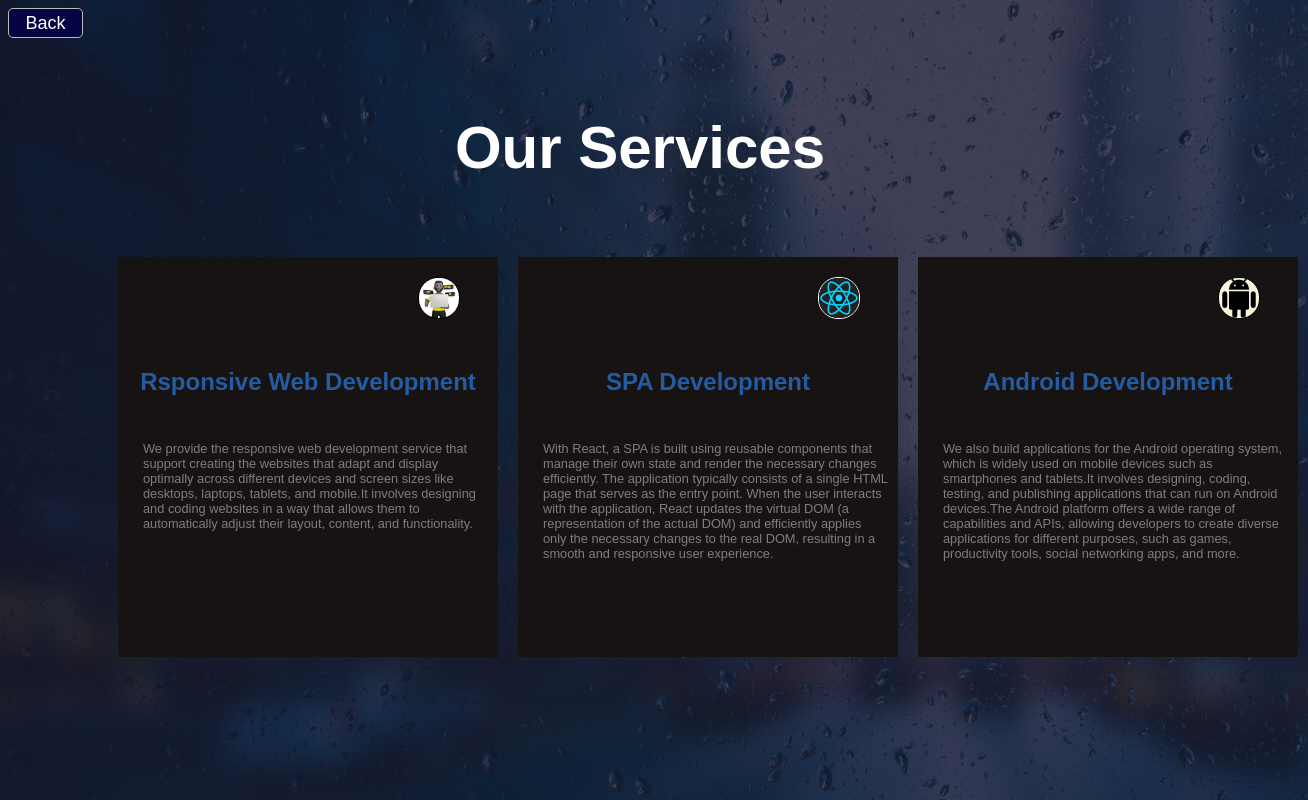
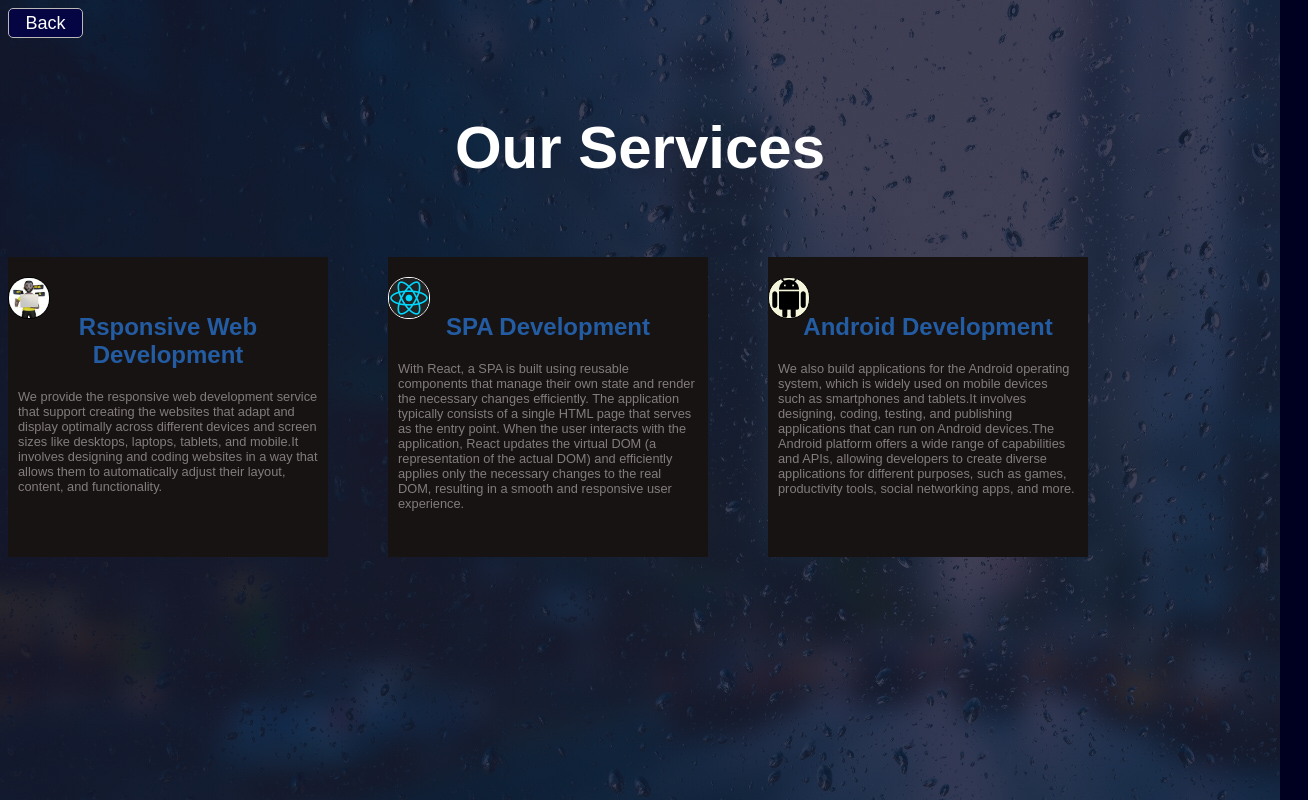
Before and after one commit to bharatjc/portfolio.github.io, a plain HTML site: page services.html in a window 1280 px wide. Shown: the whole page, 1308 px wide, since content can reach past the window. Drawn offline with Linux system fonts and the light colour scheme.

Commit message:
Update services.html

```diff
--- a/services.html
+++ b/services.html
@@ -24,27 +24,25 @@
       }
       .container {
         display: flex;
-        justify-content: space-around;
+        justify-content: space-between;
         height: 450px;
-        width: 1200px;
-        margin-left: 100px;
+        width: 1080px;
         color: rgb(130, 124, 124);
       }
       .left {
         background-color: rgb(24, 19, 19);
-        width: 380px;
-        height: 400px;
+        width: 320px;
+        height: 300px;
       }
       .left img {
         width: 40px;
-        margin-left: 300px;
         margin-top: 20px;
         border: 1px solid black;
         border-radius: 20px;
       }
       .left h2 {
         text-align: center;
-        margin: 45px 0;
+        margin: -10px 0;
         color: rgb(35, 92, 162);
       }
       .left h2:hover {
@@ -53,24 +51,22 @@
       }
       .left p {
         margin: 30px 10px;
-        margin-left: 25px;
         font-size: 0.8rem;
       }
       .mid {
         background-color: rgb(24, 19, 19);
-        width: 380px;
-        height: 400px;
+        width: 320px;
+        height: 300px;
       }
       .mid img {
         width: 40px;
-        margin-left: 300px;
         margin-top: 20px;
         border: 1px solid white;
         border-radius: 20px;
       }
       .mid h2 {
         text-align: center;
-        margin: 45px 0;
+        margin: -10px 0;
         color: rgb(35, 92, 162);
       }
       .mid h2:hover {
@@ -79,25 +75,23 @@
       }
       .mid p {
         margin: 30px 10px;
-        margin-left: 25px;
         font-size: 0.8rem;
       }
       .right {
         background-color: rgb(24, 19, 19);
-        width: 380px;
-        height: 400px;
+        width: 320px;
+        height: 300px;
       }
       .right img {
         width: 40px;
         background-color: beige;
-        margin-left: 300px;
         margin-top: 20px;
         border: 1px solid black;
         border-radius: 20px;
       }
       .right h2 {
         text-align: center;
-        margin: 45px 0;
+        margin: -10px 0;
         color: rgb(35, 92, 162);
       }
       .right h2:hover {
@@ -106,7 +100,6 @@
       }
       .right p {
         margin: 30px 10px;
-        margin-left: 25px;
         font-size: 0.8rem;
       }
       button {
```
